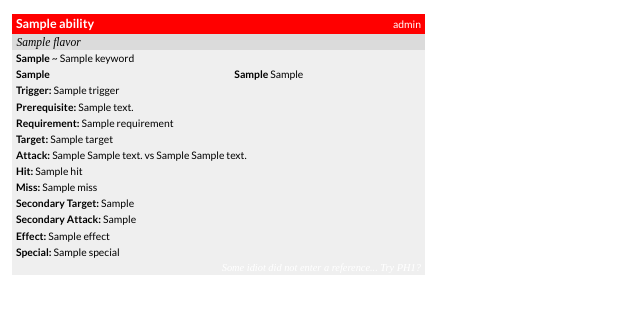
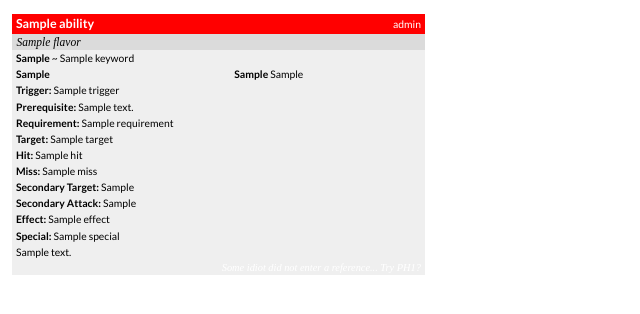
Before and after one commit to theWarriorsThree/Dungeoneer, a Django app: template templates/dungeoneer/abilitiesTemplate.html in a window 1280 px wide. Shown: the top 314 px of the page, without its empty margins (0-640 px from the left). Run offline with Django 3.2, Linux system fonts and the light colour scheme; the template is opened without the code that fills it: most values are stand-ins (such as "Sample title", 1, 10 or a date in 2020); some web fonts are replaced.

Commit message:
Notes added to abilities

```diff
--- a/templates/dungeoneer/abilitiesTemplate.html
+++ b/templates/dungeoneer/abilitiesTemplate.html
@@ -77,12 +77,14 @@
 						</td>
 					</tr>
 					{% endif %}
+					{% if ability.attackStat %}
 					<tr>
 						<td class="attack" colspan="2">
 							<strong>Attack: </strong>
 							<span>{{ability.get_attackStat_display}} {{ability.attackStatNote}} vs {{ability.get_defenseStat_display}} {{ability.defenseStatNote}}</span>
 						</td>
 					</tr>
+					{% endif %}
 					<!--Begin added dark class to odd numbered rows-->
 					{% if ability.hit %}
 					<tr {% if not counter.increment|divisibleby:"2" %} class="dark" {% endif %}>
@@ -140,6 +142,13 @@
 						</td>
 					</tr>
 					{% endif %}
+					{% if ability.notes %}
+					<tr {% if not counter.increment|divisibleby:"2" %} class="dark" {% endif %}>
+						<td class="notes" colspan="2">
+							<span>{{ability.notes}}</span>
+						</td>
+					</tr>
+					{% endif %}
 					<tr {% if not counter.increment|divisibleby:"2" %} class="dark" {% endif %}>
 						<td class="book-location" colspan="2">
 							<span>{{ability.source|default:"Some idiot did not enter a reference... Try PH1?"}}</span>
```
